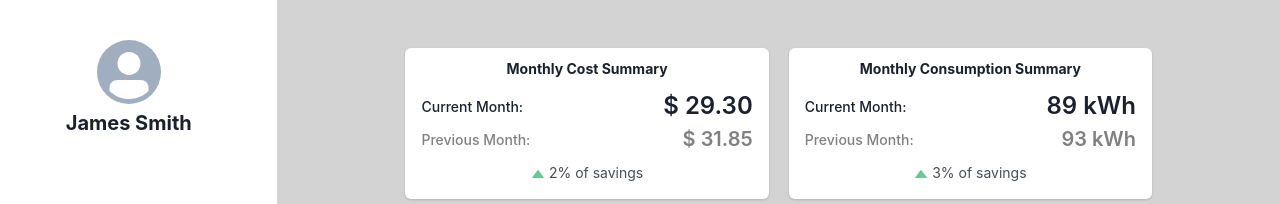
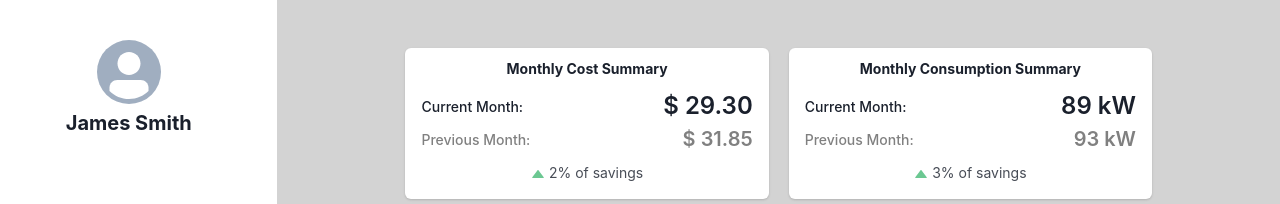
Before and after one commit to rarycoringa/energy-consumption, a React (Create React App) app: page / in a window 1280 px wide. Shown: the top 204 px of the page. Built offline with nearby package versions, Linux system fonts and the light colour scheme.

Commit message:
fix consumption unit metric and remove unused commented constant

```diff
--- a/src/dashboard/AppliancesDashboard.jsx
+++ b/src/dashboard/AppliancesDashboard.jsx
@@ -32,8 +32,8 @@ export function AppliancesDashboard () {
             >
                 <MonthlySummaryCard
                     summaryType="Consumption"
-                    currentMonthValue="89 kWh"
-                    previousMonthValue="93 kWh"
+                    currentMonthValue="89 kW"
+                    previousMonthValue="93 kW"
                     percentageValue={3}
                     percentageType="increase"
                 />
--- a/src/dashboard/components/MonthlySummaryCard.jsx
+++ b/src/dashboard/components/MonthlySummaryCard.jsx
@@ -3,7 +3,6 @@ import { Card, CardBody, CardFooter, CardHeader, Flex, Stack, StackDivider, Stat
 export function MonthlySummaryCard (
     { summaryType, currentMonthValue, previousMonthValue, percentageValue, percentageType}
 ) {
-    // const percentageValue = () =>
 
     return (
         <Card alignItems="center" gap={2} paddingY={2} paddingX={4}>
```
